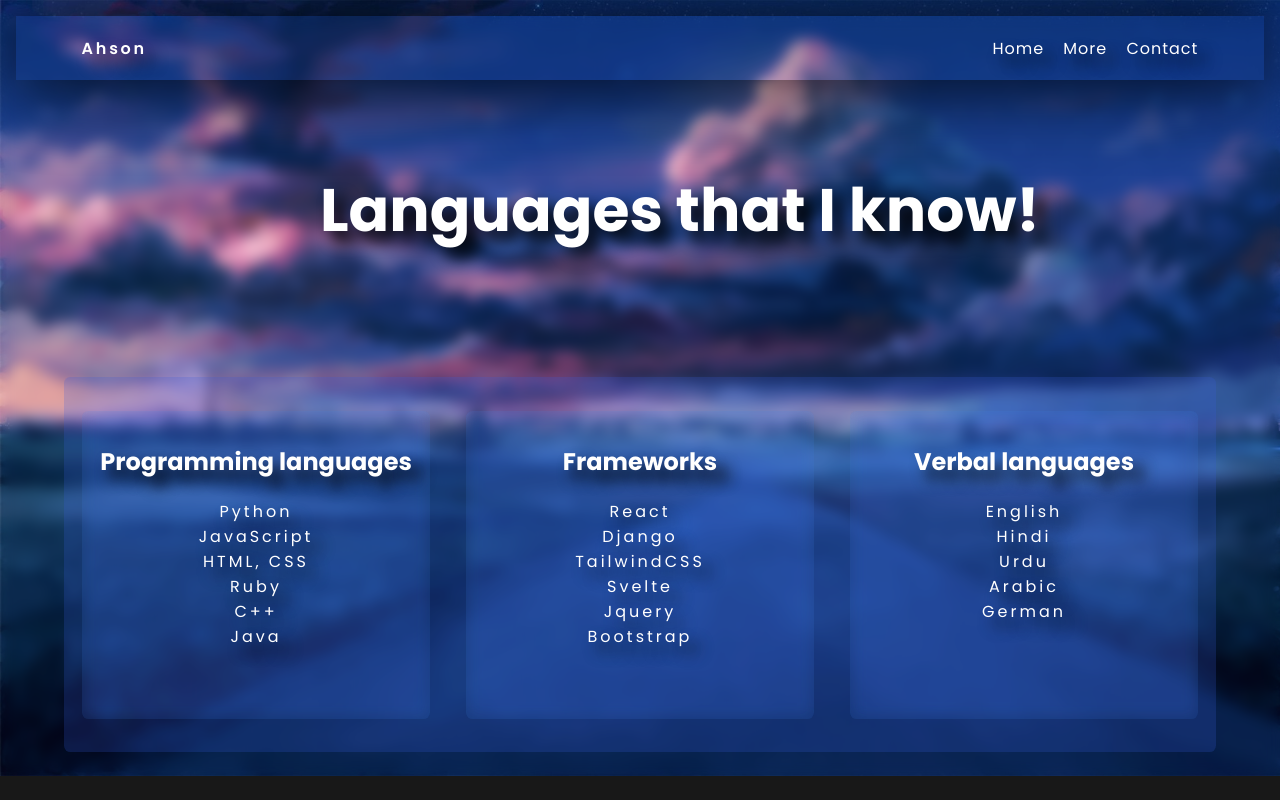
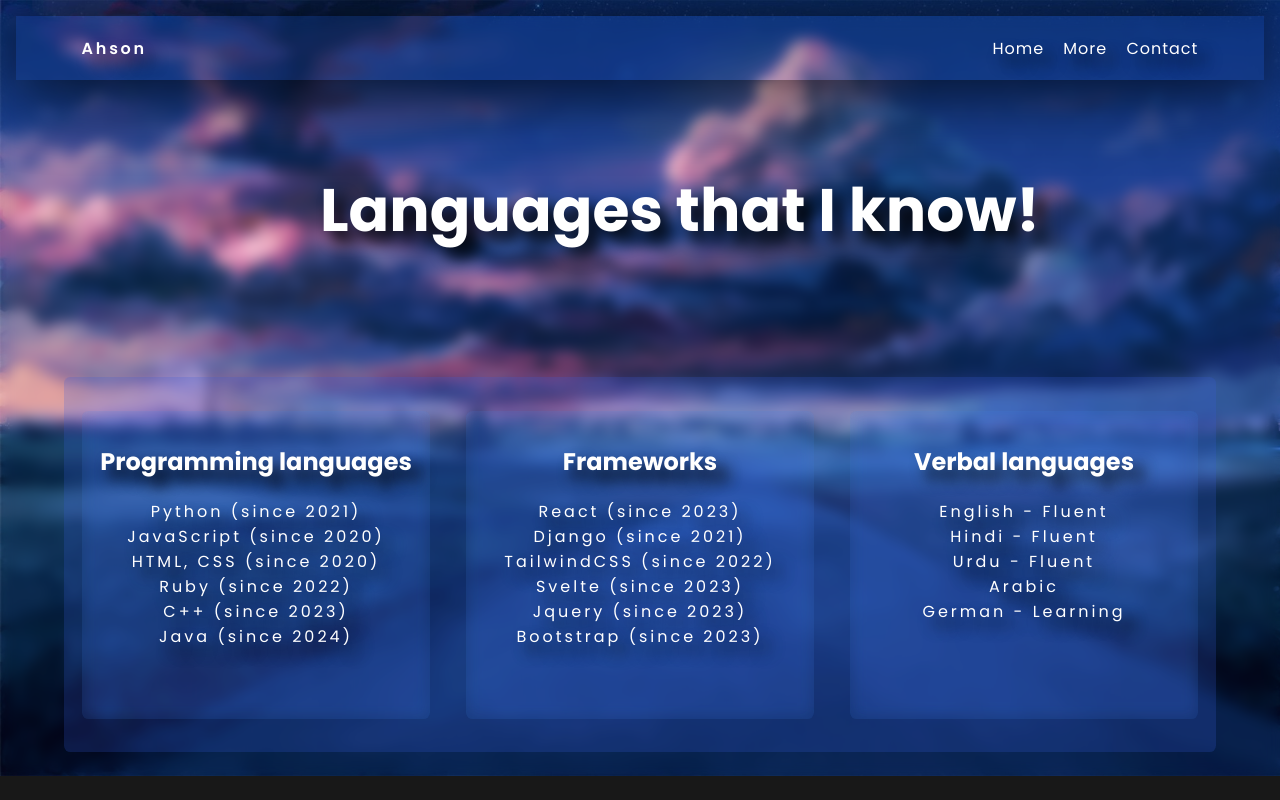
Before and after one commit to TheProlifical/portfolio-old, a plain HTML site: page more.html in a window 1280 px wide. Shown: the top 800 px of the page. Drawn offline with Linux system fonts and the light colour scheme.

Commit message:
added details

```diff
--- a/more.html
+++ b/more.html
@@ -33,35 +33,35 @@
     <div class="pehlasection">
     <ul>
         <h2 class="toh-yaha-main-section-ka-naam-likhunga">Programming languages</h2>
-        <li>Python</li>
-        <li>JavaScript</li>
-        <li>HTML, CSS</li>
-        <li>Ruby</li>
-        <li>C++</li>
-        <li>Java</li>
+        <li>Python (since 2021)</li>
+        <li>JavaScript (since 2020)</li>
+        <li>HTML, CSS (since 2020)</li>
+        <li>Ruby (since 2022)</li>
+        <li>C++ (since 2023)</li>
+        <li>Java (since 2024)</li>
     </ul>
     </div>
 
     <div class="dustrasection">
         <ul>
             <h2 class="toh-yaha-main-section-ka-naam-likhunga">Frameworks</h2>
-            <li>React</li>
-            <li>Django</li>
-            <li>TailwindCSS</li>
-            <li>Svelte</li>
-            <li>Jquery</li>
-            <li>Bootstrap</li>
+            <li>React (since 2023)</li>
+            <li>Django (since 2021)</li>
+            <li>TailwindCSS (since 2022)</li>
+            <li>Svelte (since 2023)</li>
+            <li>Jquery (since 2023)</li>
+            <li>Bootstrap (since 2023)</li>
         </ul>
     </div>
 
     <div class="tisrasection">
         <ul>
             <h2 class="toh-yaha-main-section-ka-naam-likhunga">Verbal languages</h2>
-            <li>English</li>
-            <li>Hindi</li>
-            <li>Urdu</li>
+            <li>English - Fluent</li>
+            <li>Hindi - Fluent</li>
+            <li>Urdu - Fluent</li>
             <li>Arabic</li>
-            <li>German</li>
+            <li>German - Learning</li>
         </ul>
         </div>
 
```
